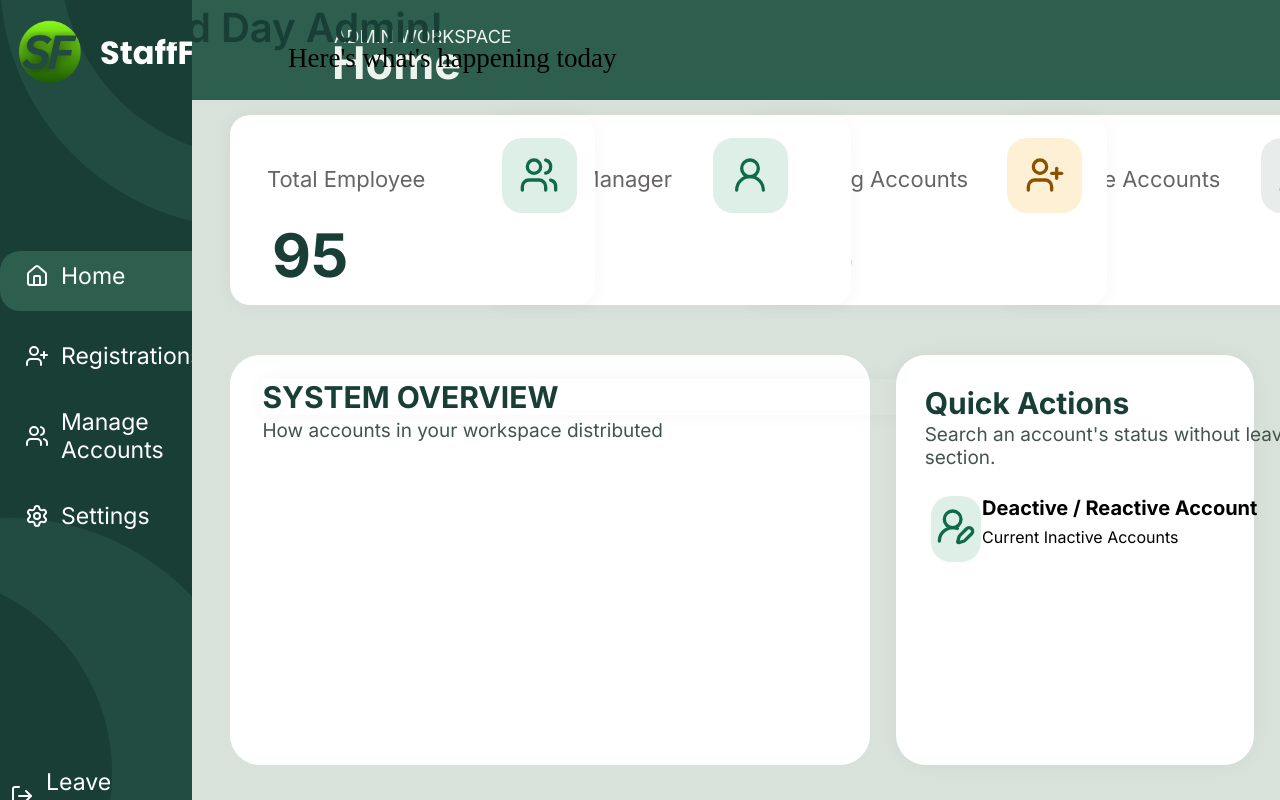
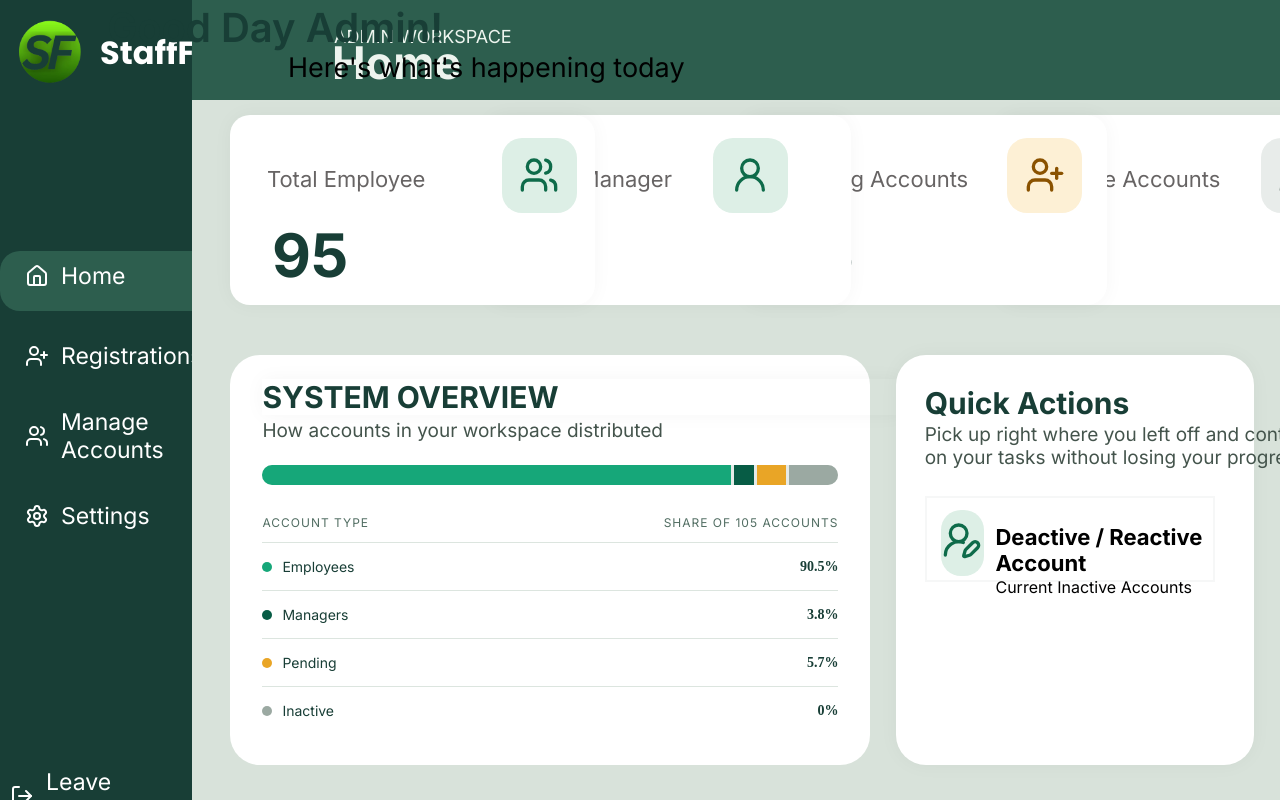
Before and after one commit to idulfranz-a11y/StaffFlow, a plain HTML site: page frontend/layout/adminEnd/dashboared.html in a window 1280 px wide. Shown: the top 800 px of the page. Drawn offline with nearby package versions, Linux system fonts and the light colour scheme.

Commit message:
update 11/7/2026

```diff
--- a/frontend/css/adminFT.css
+++ b/frontend/css/adminFT.css
@@ -150,7 +150,7 @@
   font-size: 19px;
   font-family: "Inter", system-ui, sans-serif;
   color: #44544c;
-  width: 450px;
+  width: 500px;
 }
 .bigBox-description {
   position: relative;
@@ -159,6 +159,108 @@
   font-size: 19px;
   color: #44544c;
   font-family: "Inter", system-ui, sans-serif;
+}
+.worker-bar {
+  position: relative;
+  top: -8px;
+  left: 5%;
+  display: flex;
+  width: 90%;
+  height: 20px;
+  background-color: #e5eae7;
+  border-radius: 20px;
+  overflow: hidden;
+  gap: 3px;
+}
+
+.bar {
+  height: 100%;
+}
+
+.employees {
+  background-color: #16a779;
+}
+
+.managers {
+  background-color: #075c45;
+}
+
+.pending {
+  background-color: #e9a526;
+}
+
+.inactive {
+  background-color: #9ba9a2;
+}
+
+.account-breakdown {
+  position: relative;
+  left: 5%;
+  width: 90%;
+
+  margin-top: 22px;
+}
+
+/* Header */
+.breakdown-header {
+  display: flex;
+  justify-content: space-between;
+  padding-bottom: 12px;
+
+  font-size: 12px;
+  letter-spacing: 1px;
+  color: #526e63;
+  border-bottom: 1px solid #dce5df;
+}
+.breakdown-header span {
+  font-family: "Inter", system-ui, sans-serif;
+}
+/* Each row */
+.breakdown-row {
+  display: flex;
+  justify-content: space-between;
+  align-items: center;
+
+  padding: 15px 0;
+  border-bottom: 1px solid #dce5df;
+
+  font-size: 14px;
+  color: #183e36;
+  font-family: Inter ", system-ui, sans-serif";
+}
+
+.breakdown-row:last-child {
+  border-bottom: none;
+}
+
+.account-name {
+  display: flex;
+  align-items: center;
+  gap: 10px;
+  font-family: "Inter", system-ui, sans-serif;
+}
+
+.dot {
+  width: 10px;
+  height: 10px;
+  border-radius: 50%;
+}
+
+/* Colors */
+.employees-dot {
+  background-color: #16a779;
+}
+
+.managers-dot {
+  background-color: #075c45;
+}
+
+.pending-dot {
+  background-color: #e9a526;
+}
+
+.inactive-dot {
+  background-color: #9ba9a2;
 }
 /*Registration*/
 .kahon {
@@ -193,31 +295,42 @@
 .background {
   display: flex;
   justify-content: center;
-  height: 16%;
-  width: 14%;
+  height: 80%;
+  width: 15%;
   border-radius: 20px;
   background-color: #ddefe6;
   position: relative;
-  left: 35px;
+  top: 15%;
+  left: 5%;
 }
 #basta-icon {
   position: relative;
-  top: 10px;
+  top: 15%;
   color: #0e6b4a;
   width: 40px;
   height: 40px;
 }
+.link-sa-scatter {
+  position: relative;
+  left: 8%;
+  height: 20%;
+  width: 80%;
+  border: 2px solid rgba(33, 63, 54, 0.04);
+}
 #deactive {
   position: relative;
-  top: -21%;
+  top: -2.5rem;
   left: 24%;
   font-family: "Inter", system-ui, sans-serif;
-  font-size: 20px;
+  font-size: 22px;
   font-weight: 700;
+  text-decoration: none;
+  color: black;
+  margin: 0%;
 }
 #current {
   position: relative;
-  top: -24%;
+  top: -3.4rem;
   left: 24%;
   font-family: "Inter", system-ui, sans-serif;
 }
--- a/frontend/css/format.css
+++ b/frontend/css/format.css
@@ -18,6 +18,7 @@ body {
   isolation: isolate;
 }
 
+/*
 .bottomcircle::before {
   content: "";
   position: absolute;
@@ -62,8 +63,7 @@ body {
   top: -250px;
   left: 70px;
   z-index: -1;
-}
-
+}*/
 .stafflow {
   z-index: 3;
 }
@@ -151,6 +151,7 @@ main {
 #here {
   position: absolute;
   font-size: 27px;
-  top: -19rem;
+  top: -18.5rem;
   left: -27.5%;
+  font-family: "Inter", system-ui, sans-serif;
 }
--- /dev/null
+++ b/frontend/js/adminFT.js
@@ -0,0 +1,16 @@
+const workers = {
+  employees: 95,
+  managers: 4,
+  pending: 6,
+  inactive: 10,
+};
+
+const total = Object.values(workers).reduce((sum, count) => sum + count, 0);
+
+document.querySelectorAll(".bar").forEach((bar) => {
+  const type = [...bar.classList].find((name) => workers[name] !== undefined);
+
+  const percentage = total > 0 ? (workers[type] / total) * 100 : 0;
+
+  bar.style.width = `${percentage}%`;
+});
--- a/frontend/js/hover.js
+++ b/frontend/js/hover.js
@@ -75,5 +75,3 @@ window.addEventListener("resize", () => {
 });
 
 //basta kato mo move
-
-const a = document.getElementById();
--- a/frontend/layout/adminEnd/dashboared.html
+++ b/frontend/layout/adminEnd/dashboared.html
@@ -98,22 +98,72 @@
         <p class="bigBox-description">
           How accounts in your workspace distributed
         </p>
+        <div class="worker-bar">
+          <div class="bar employees"></div>
+          <div class="bar managers"></div>
+          <div class="bar pending"></div>
+          <div class="bar inactive"></div>
+        </div>
+
+        <div class="account-breakdown">
+          <div class="breakdown-header">
+            <span>ACCOUNT TYPE</span>
+            <span>SHARE OF 105 ACCOUNTS</span>
+          </div>
+
+          <div class="breakdown-row">
+            <div class="account-name">
+              <span class="dot employees-dot"></span>
+              <span>Employees</span>
+            </div>
+            <strong>90.5%</strong>
+          </div>
+
+          <div class="breakdown-row">
+            <div class="account-name">
+              <span class="dot managers-dot"></span>
+              <span>Managers</span>
+            </div>
+            <strong>3.8%</strong>
+          </div>
+
+          <div class="breakdown-row">
+            <div class="account-name">
+              <span class="dot pending-dot"></span>
+              <span>Pending</span>
+            </div>
+            <strong>5.7%</strong>
+          </div>
+
+          <div class="breakdown-row">
+            <div class="account-name">
+              <span class="dot inactive-dot"></span>
+              <span>Inactive</span>
+            </div>
+            <strong>0%</strong>
+          </div>
+        </div>
       </div>
       <div class="smolbox">
         <h1 class="quick">Quick Actions</h1>
         <p class="smol-box-description">
-          Search an account's status without leaving Home section.
+          Pick up right where you left off and continue working on your tasks
+          without losing your progress.
         </p>
-        <div class="background">
-          <i id="basta-icon" data-lucide="user-round-pen"></i>
+        <div class="link-sa-scatter">
+          <div class="background">
+            <i id="basta-icon" data-lucide="user-round-pen"></i>
+          </div>
+          <a href="manage.html" id="deactive">Deactive / Reactive Account</a>
+          <p id="current">Current Inactive Accounts</p>
         </div>
-        <p id="deactive">Deactive / Reactive Account</p>
-        <p id="current">Current Inactive Accounts</p>
       </div>
     </main>
     <script>
       lucide.createIcons();
     </script>
     <script src="../../js/hover.js"></script>
+
+    <script src="../../js/adminFT.js"></script>
   </body>
 </html>
```
